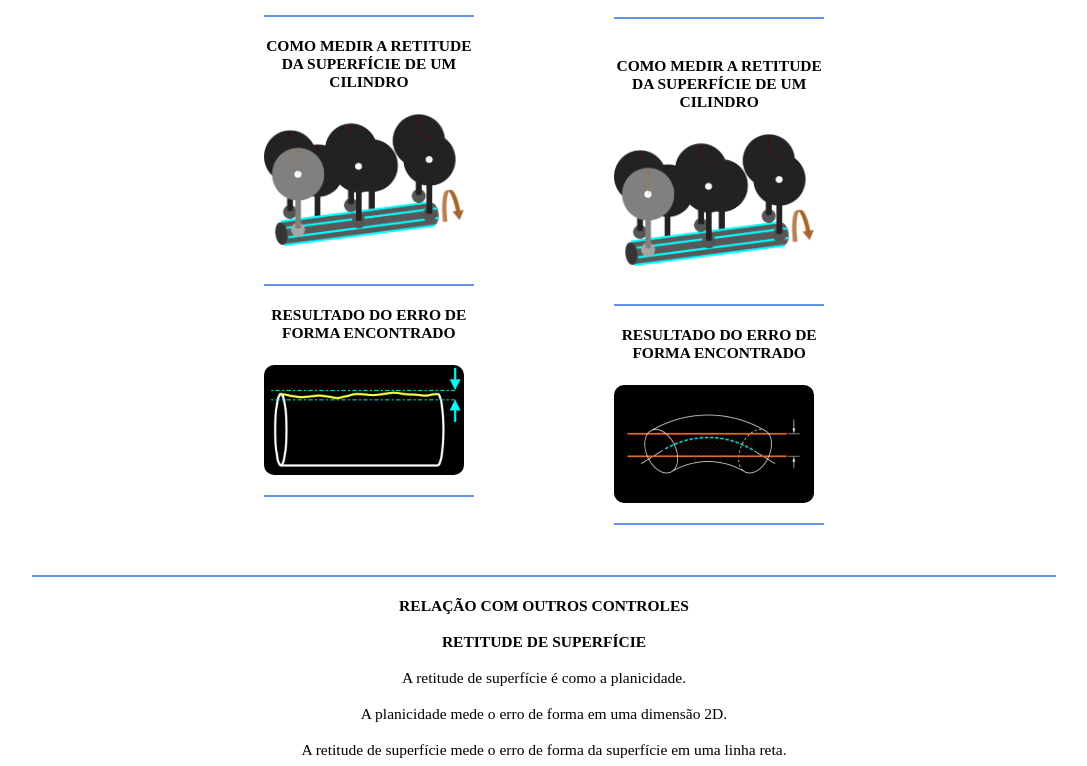
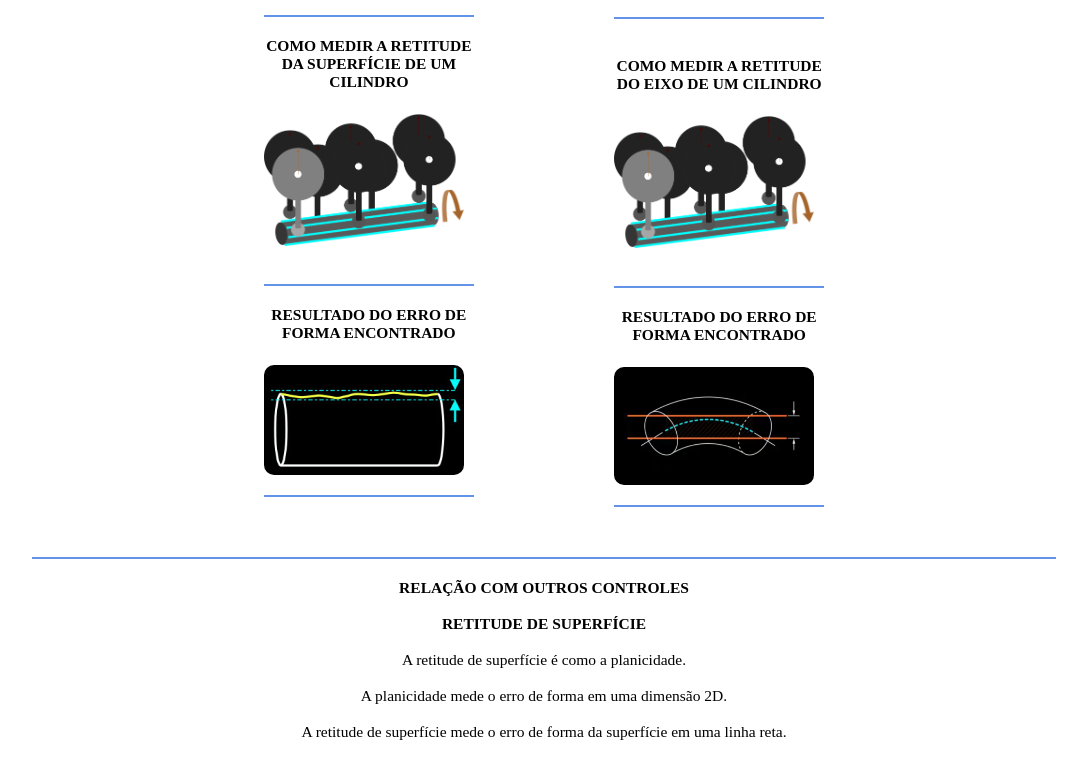
Before and after one commit to feryamaha/Straightness-Geometric.IA, a plain HTML site: page index.html in a window 1280 px wide. Shown: the part 1284-2050 px from the top of the page, without its empty margins (96-1183 px from the left). Drawn offline with Linux system fonts and the light colour scheme.

Commit message:
Correção texto!
Correção no texto: Como medir Retitude do eixo de um cilindro.

```diff
--- a/index.html
+++ b/index.html
@@ -112,7 +112,7 @@
                         <hr>
                         <br>
                         <h2 class="text-content">COMO MEDIR A RETITUDE
-                            DA SUPERFÍCIE DE UM CILINDRO</h2>
+                            DO EIXO DE UM CILINDRO</h2>
                         <br>
 
                         <img class="img-example-straightness"
```
